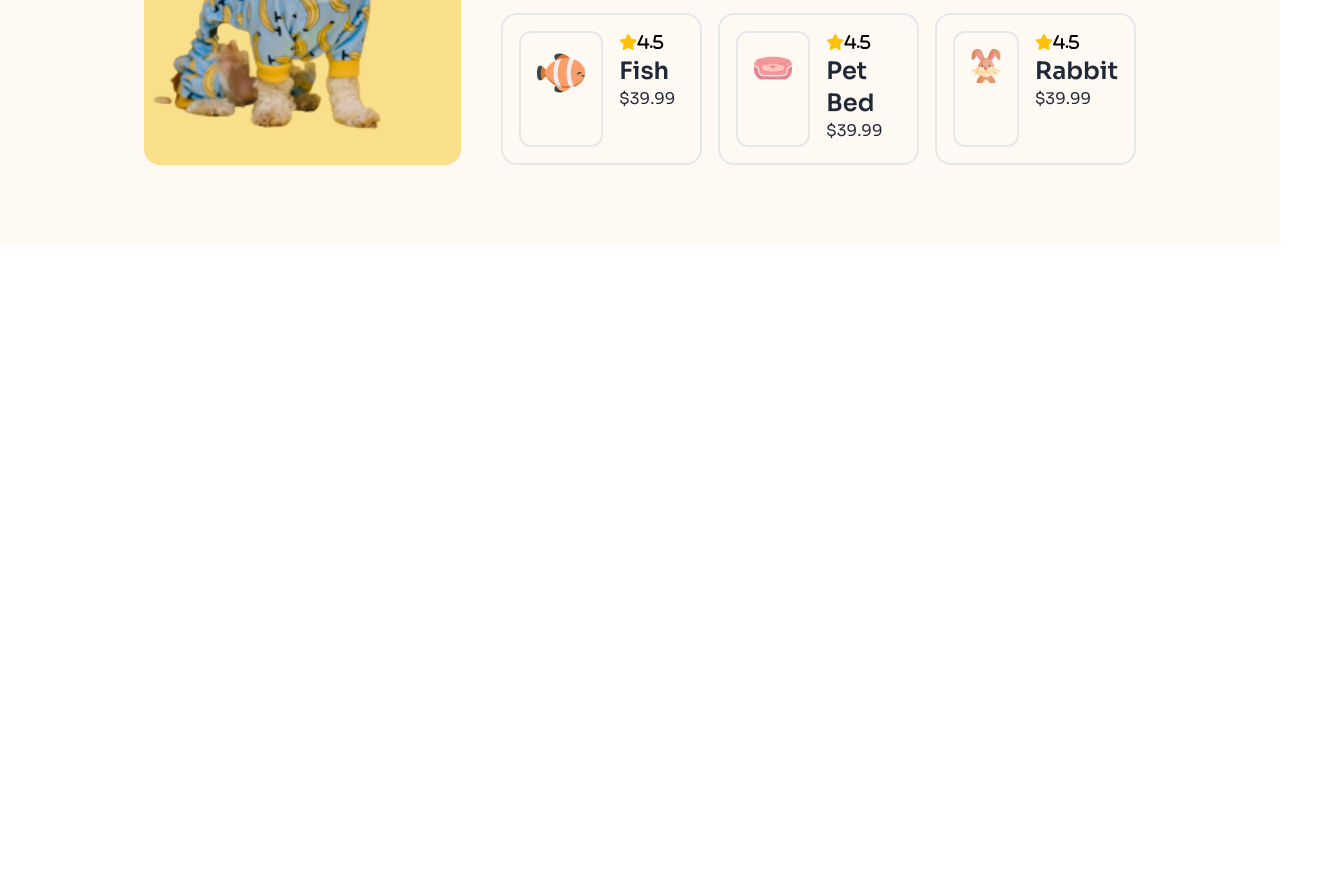
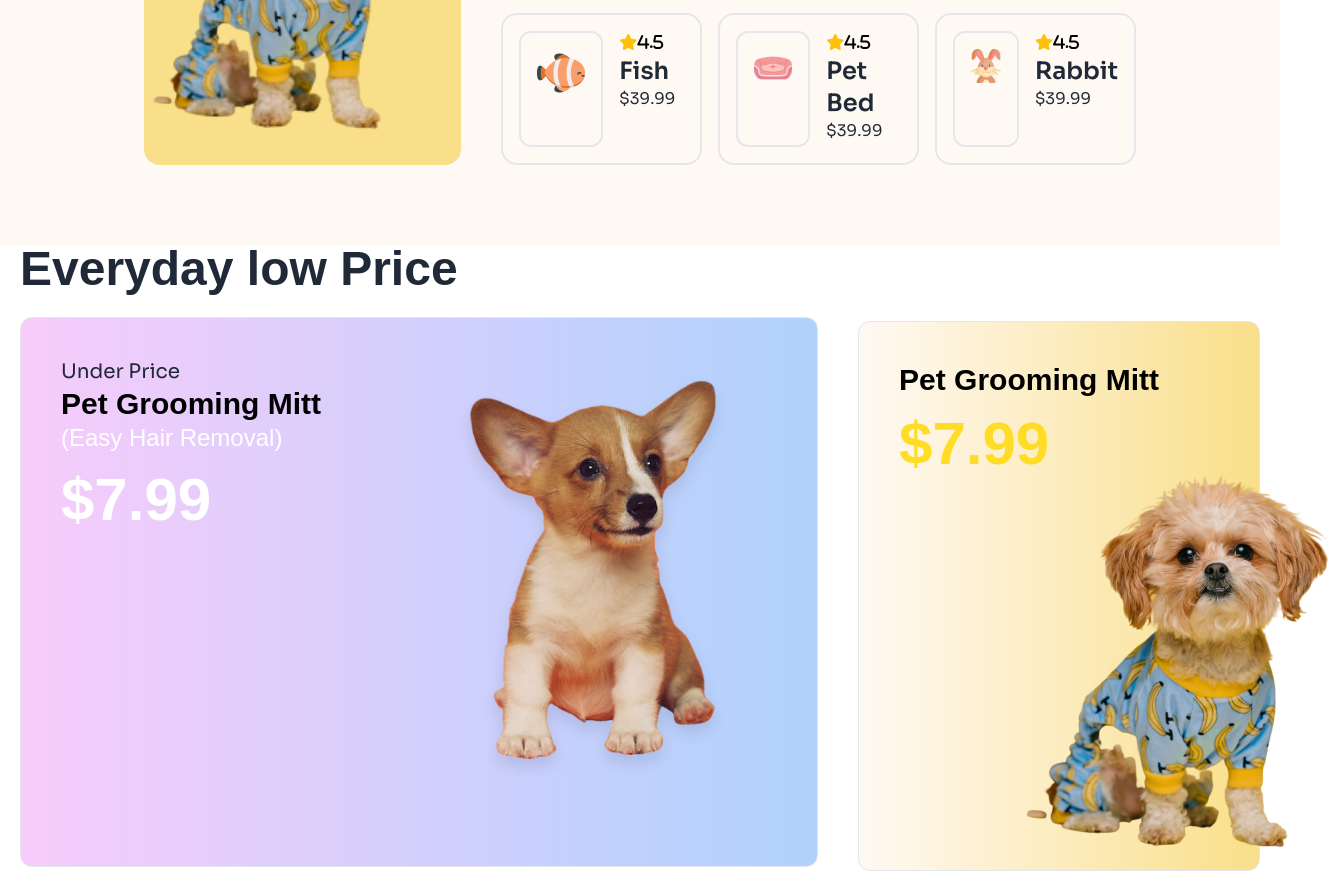
Before and after one commit to asif00760/assignment-03, a plain HTML site: page index.html in a window 1280 px wide. Shown: the part 1939-2810 px from the top of the page, 1339 px wide, since content can reach past the window. Before the commit the page ends 2184 px from the top, so only its background shows below. Drawn offline with nearby package versions, Linux system fonts and the light colour scheme; a web font is replaced by a local one.

Commit message:
price section added

```diff
--- a/index.html
+++ b/index.html
@@ -194,7 +194,8 @@
             <div class="font-sora mx-5 md:mx-16">
                 <h1 class="text-3xl md:text-5xl font-normal font-adlam mb-10">Trending Pet Products</h1>
                 <div class="md:flex gap-5 md:gap-10">
-                    <div class="card bg-[#F9DF8A] text-primary-content bg-[url(c1-assets/cute-pet-small.png)] w-full h-[500px] md:w-1/3 bg-no-repeat bg-contain bg-right">
+                    <div
+                        class="card bg-[#F9DF8A] text-primary-content bg-[url(c1-assets/cute-pet-small.png)] w-full h-[500px] md:w-1/3 bg-no-repeat bg-contain bg-right">
                         <div class="card-body gap-5">
                             <h2 class="card-title text-black font-bold text-2xl">T-Shirt For Dogs</h2>
                             <p class="font-sora text-black">Discover a world of treats toys, and<br>essentials
@@ -210,7 +211,8 @@
                                 <img src="c1-assets/dog-cartoon.png" alt="" srcset="">
                             </div>
                             <div>
-                                <i class="fa-sharp fa-solid fa-star text-[#FFC107]"><span class="text-black">4.5</span></i>
+                                <i class="fa-sharp fa-solid fa-star text-[#FFC107]"><span
+                                        class="text-black">4.5</span></i>
                                 <p class="font-semibold text-2xl">Dog</p>
                                 <p>$39.99</p>
                             </div>
@@ -220,7 +222,8 @@
                                 <img src="c1-assets/rabbit-cartoon.png" alt="" srcset="">
                             </div>
                             <div>
-                                <i class="fa-sharp fa-solid fa-star text-[#FFC107]"><span class="text-black">4.5</span></i>
+                                <i class="fa-sharp fa-solid fa-star text-[#FFC107]"><span
+                                        class="text-black">4.5</span></i>
                                 <p class="font-semibold text-2xl">Rabbit</p>
                                 <p>$39.99</p>
                             </div>
@@ -230,7 +233,8 @@
                                 <img src="c1-assets/fish-cartoon.png" alt="" srcset="">
                             </div>
                             <div>
-                                <i class="fa-sharp fa-solid fa-star text-[#FFC107]"><span class="text-black">4.5</span></i>
+                                <i class="fa-sharp fa-solid fa-star text-[#FFC107]"><span
+                                        class="text-black">4.5</span></i>
                                 <p class="font-semibold text-2xl">Fish</p>
                                 <p>$39.99</p>
                             </div>
@@ -240,7 +244,8 @@
                                 <img src="c1-assets/fish-cartoon.png" alt="" srcset="">
                             </div>
                             <div>
-                                <i class="fa-sharp fa-solid fa-star text-[#FFC107]"><span class="text-black">4.5</span></i>
+                                <i class="fa-sharp fa-solid fa-star text-[#FFC107]"><span
+                                        class="text-black">4.5</span></i>
                                 <p class="font-semibold text-2xl">Fish</p>
                                 <p>$39.99</p>
                             </div>
@@ -250,7 +255,8 @@
                                 <img src="c1-assets/bird-cartoon.png" alt="" srcset="">
                             </div>
                             <div>
-                                <i class="fa-sharp fa-solid fa-star text-[#FFC107]"><span class="text-black">4.5</span></i>
+                                <i class="fa-sharp fa-solid fa-star text-[#FFC107]"><span
+                                        class="text-black">4.5</span></i>
                                 <p class="font-semibold text-2xl">Birds</p>
                                 <p>$39.99</p>
                             </div>
@@ -260,7 +266,8 @@
                                 <img src="c1-assets/pet-couch.png" alt="" srcset="">
                             </div>
                             <div>
-                                <i class="fa-sharp fa-solid fa-star text-[#FFC107]"><span class="text-black">4.5</span></i>
+                                <i class="fa-sharp fa-solid fa-star text-[#FFC107]"><span
+                                        class="text-black">4.5</span></i>
                                 <p class="font-semibold text-2xl">Pet Bed</p>
                                 <p>$39.99</p>
                             </div>
@@ -270,7 +277,8 @@
                                 <img src="c1-assets/fish-cartoon.png" alt="" srcset="">
                             </div>
                             <div>
-                                <i class="fa-sharp fa-solid fa-star text-[#FFC107]"><span class="text-black">4.5</span></i>
+                                <i class="fa-sharp fa-solid fa-star text-[#FFC107]"><span
+                                        class="text-black">4.5</span></i>
                                 <p class="font-semibold text-2xl">Fish</p>
                                 <p>$39.99</p>
                             </div>
@@ -280,17 +288,20 @@
                                 <img src="c1-assets/pet-couch.png" alt="" srcset="">
                             </div>
                             <div>
-                                <i class="fa-sharp fa-solid fa-star text-[#FFC107]"><span class="text-black">4.5</span></i>
+                                <i class="fa-sharp fa-solid fa-star text-[#FFC107]"><span
+                                        class="text-black">4.5</span></i>
                                 <p class="font-semibold text-2xl">Pet Bed</p>
                                 <p>$39.99</p>
                             </div>
                         </div>
-                        <div class="md:visible md:h-full md:w-full h-0 w-0 invisible flex border-2 p-4 gap-4 rounded-2xl">
+                        <div
+                            class="md:visible md:h-full md:w-full h-0 w-0 invisible flex border-2 p-4 gap-4 rounded-2xl">
                             <div class="border-2 p-4 bg-[#FFF9F4] rounded-xl">
                                 <img src="c1-assets/rabbit-cartoon.png" alt="" srcset="">
                             </div>
                             <div>
-                                <i class="fa-sharp fa-solid fa-star text-[#FFC107]"><span class="text-black">4.5</span></i>
+                                <i class="fa-sharp fa-solid fa-star text-[#FFC107]"><span
+                                        class="text-black">4.5</span></i>
                                 <p class="font-semibold text-2xl">Rabbit</p>
                                 <p>$39.99</p>
                             </div>
@@ -299,6 +310,33 @@
                 </div>
             </div>
         </section>
+        <!-- price -->
+        <section class="mx-auto">
+            <h1 class="mb-6 mx-5 md:text-5xl text-3xl font-adlam font-bold">Everyday low Price</h1>
+            <div class="space-y-1 md:flex">
+                <div
+                    class="md:flex  md:w-2/3 p-10 mx-5  h-[710px] md:h-[550px] rounded-xl border bg-gradient-to-r from-[#F7CCFB] to-[#AFD2FD]">
+                    <div class="md:w-2/4">
+                        <p class="invisible md:visible text-xl font-normal font-sora">Under Price</p>
+                        <h3 class="mt-8 md:mt-0 font-adlam font-semibold text-3xl text-[#000000]">Pet Grooming Mitt</h3>
+                        <p class="invisible md:visible  text-[#FFFFFF] text-2xl font-normal font-adlam ">(Easy Hair
+                            Removal)
+                        </p>
+                        <h2 class="md:mt-4 font-adlam text-6xl font-bold text-[#FFFFFF]">$7.99</h2>
+                    </div>
+                    <div class="md:w-2/4">
+                        <img class="" src="c1-assets/cute-dog-mid.png" alt=""
+                            srcset="">
+                    </div>
+                </div>
+                <div
+                    class=" md:w-1/3 p-10 mx-5 h-[550px] rounded-xl border bg-gradient-to-r from-[#FFF9F4] to-[#F9DF8A]">
+                    <h3 class="mt-8 md:mt-0 font-adlam font-semibold text-3xl text-[#000000]">Pet Grooming Mitt</h3>
+                    <h2 class="md:mt-4 font-adlam text-6xl font-bold text-[#FFDC26]">$7.99</h2>
+                    <img class="md:translate-x-32" src="c1-assets/cute-pet-mid.png" alt="" srcset="">
+                </div>
+            </div>
+        </section>
     </main>
 
 </body>
```
